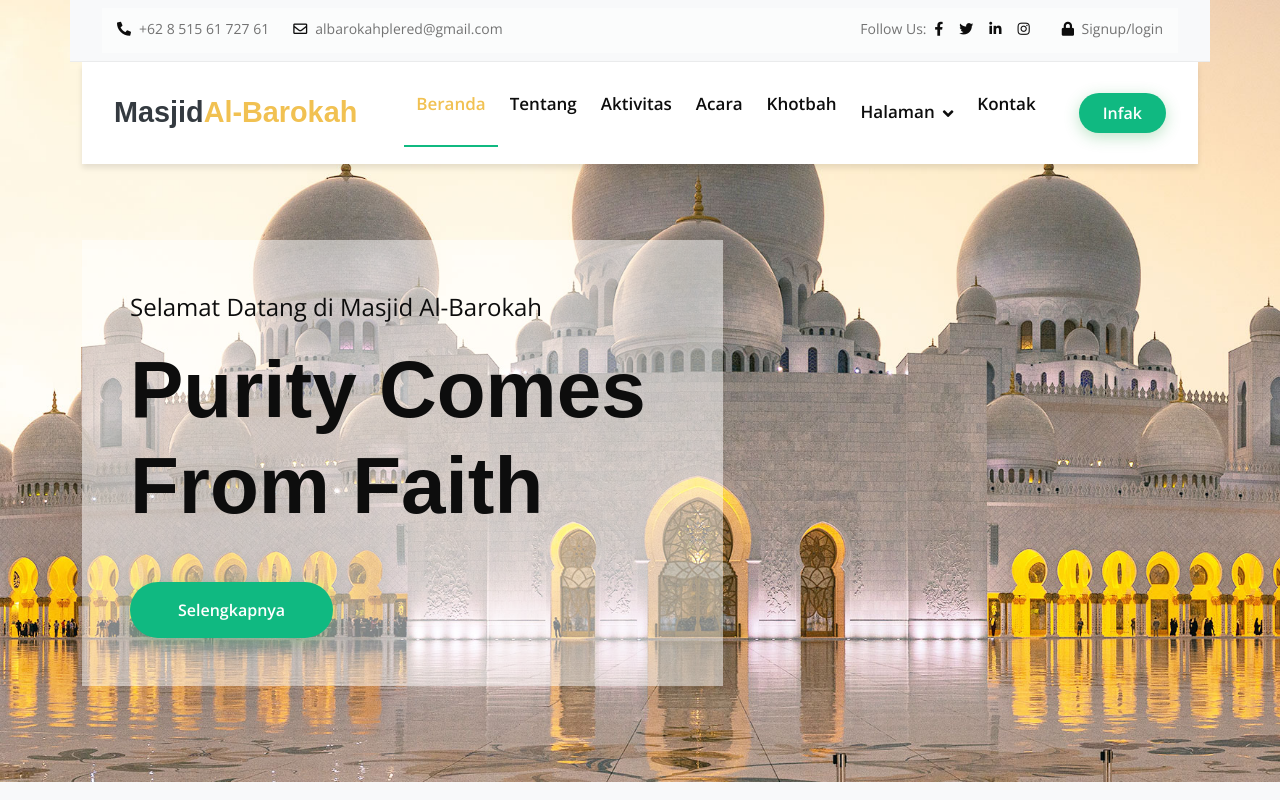
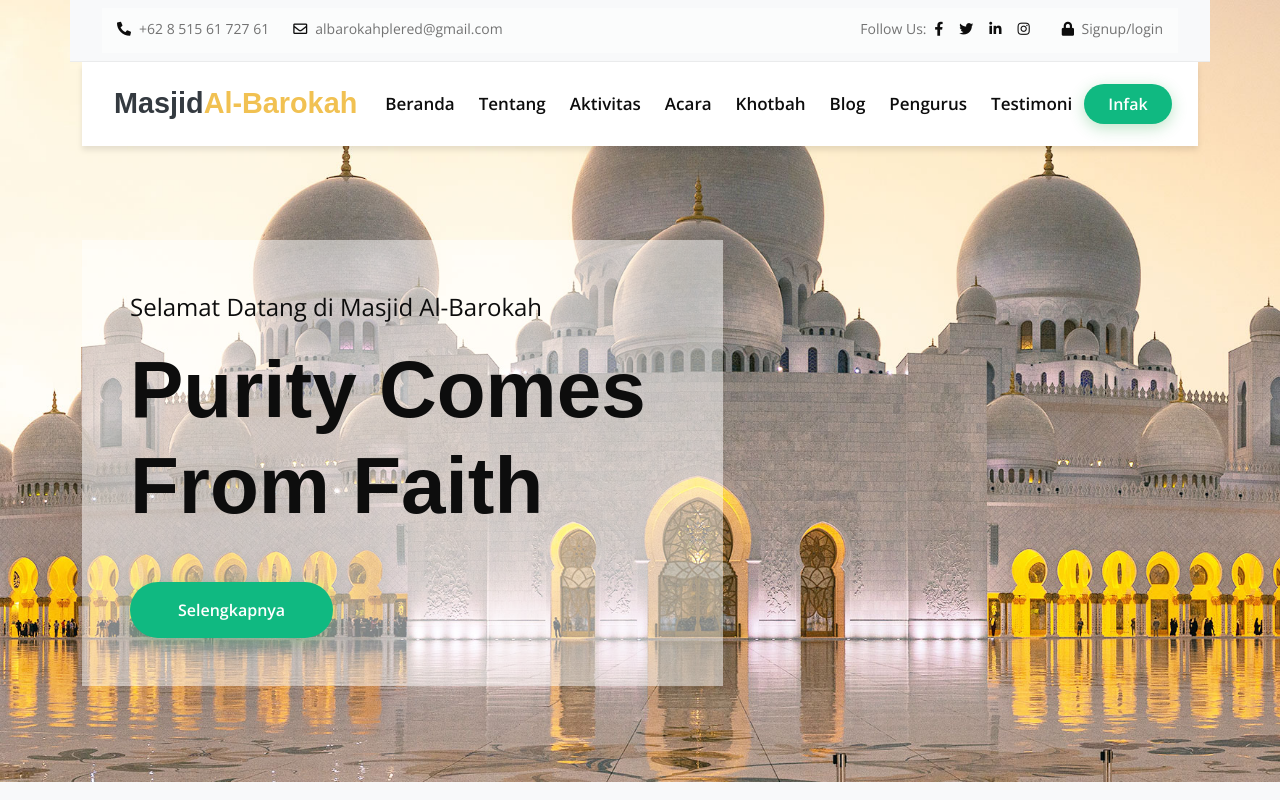
Before and after one commit to albarokahplered/albarokah, a React (Vite) app: page / in a window 1280 px wide. Shown: the top 800 px of the page. Built offline with nearby package versions, Linux system fonts and the light colour scheme.

Commit message:
Ubah navigasi menjadi single-page dengan fitur force scroll (smooth scrolling)

```diff
--- a/src/components/Footer.jsx
+++ b/src/components/Footer.jsx
@@ -1,5 +1,4 @@
 import React from 'react';
-import { Link } from 'react-router-dom';
 
 function Footer() {
   return (
@@ -51,14 +50,12 @@ function Footer() {
                       <div className="footer-item mt-5">
                           <h4 className="text-light mb-4">Explore Link</h4>
                           <div className="d-flex flex-column align-items-start">
-                              <Link className="text-body mb-2" to="/"><i className="fa fa-check text-primary me-2"></i>Home</Link>
-                              <Link className="text-body mb-2" to="/about"><i className="fa fa-check text-primary me-2"></i>About Us</Link>
-                              <Link className="text-body mb-2" to="/activity"><i className="fa fa-check text-primary me-2"></i>Our Features</Link>
-                              <Link className="text-body mb-2" to="/contact"><i className="fa fa-check text-primary me-2"></i>Contact us</Link>
-                              <Link className="text-body mb-2" to="/blog"><i className="fa fa-check text-primary me-2"></i>Our Blog</Link>
-                              <Link className="text-body mb-2" to="/event"><i className="fa fa-check text-primary me-2"></i>Our Events</Link>
-                              <Link className="text-body mb-2" to="/"><i className="fa fa-check text-primary me-2"></i>Donations</Link>
-                              <Link className="text-body mb-2" to="/sermon"><i className="fa fa-check text-primary me-2"></i>Sermons</Link>
+                              <a className="text-body mb-2" href="#home"><i className="fa fa-check text-primary me-2"></i>Home</a>
+                              <a className="text-body mb-2" href="#about"><i className="fa fa-check text-primary me-2"></i>About Us</a>
+                              <a className="text-body mb-2" href="#activities"><i className="fa fa-check text-primary me-2"></i>Our Features</a>
+                              <a className="text-body mb-2" href="#blog"><i className="fa fa-check text-primary me-2"></i>Our Blog</a>
+                              <a className="text-body mb-2" href="#event"><i className="fa fa-check text-primary me-2"></i>Our Events</a>
+                              <a className="text-body mb-2" href="#sermon"><i className="fa fa-check text-primary me-2"></i>Sermons</a>
                           </div>
                       </div>
                   </div>
--- a/src/components/Header.jsx
+++ b/src/components/Header.jsx
@@ -1,10 +1,6 @@
 import React from 'react';
-import { Link, useLocation } from 'react-router-dom';
 
 function Header() {
-  const location = useLocation();
-  const path = location.pathname;
-
   return (
     <>
       {/* Topbar start */}
@@ -37,29 +33,22 @@ function Header() {
           </div>
           <div className="container">
               <nav className="navbar navbar-light navbar-expand-lg py-3">
-                  <Link to="/" className="navbar-brand">
+                  <a href="#home" className="navbar-brand">
                       <h1 className="mb-0">Masjid<span className="text-primary">Al-Barokah</span> </h1>
-                  </Link>
+                  </a>
                   <button className="navbar-toggler" type="button" data-bs-toggle="collapse" data-bs-target="#navbarCollapse">
                       <span className="fa fa-bars text-primary"></span>
                   </button>
                   <div className="collapse navbar-collapse bg-white" id="navbarCollapse">
                       <div className="navbar-nav ms-lg-auto mx-xl-auto">
-                          <Link to="/" className={`nav-item nav-link ${path === '/' ? 'active' : ''}`}>Beranda</Link>
-                          <Link to="/about" className={`nav-item nav-link ${path === '/about' ? 'active' : ''}`}>Tentang</Link>
-                          <Link to="/activity" className={`nav-item nav-link ${path === '/activity' ? 'active' : ''}`}>Aktivitas</Link>
-                          <Link to="/event" className={`nav-item nav-link ${path === '/event' ? 'active' : ''}`}>Acara</Link>
-                          <Link to="/sermon" className={`nav-item nav-link ${path === '/sermon' ? 'active' : ''}`}>Khotbah</Link>
-                          <div className="nav-item dropdown">
-                              <a href="#" className="nav-link dropdown-toggle" data-bs-toggle="dropdown">Halaman</a>
-                              <div className="dropdown-menu m-0 rounded-0">
-                                  <Link to="/blog" className="dropdown-item">Latest Blog</Link>
-                                  <Link to="/team" className="dropdown-item">Our Team</Link>
-                                  <Link to="/testimonial" className="dropdown-item">Testimonial</Link>
-                                  <Link to="/404" className="dropdown-item">404 Page</Link>
-                              </div>
-                          </div>
-                          <Link to="/contact" className={`nav-item nav-link ${path === '/contact' ? 'active' : ''}`}>Kontak</Link>
+                          <a href="#home" className="nav-item nav-link">Beranda</a>
+                          <a href="#about" className="nav-item nav-link">Tentang</a>
+                          <a href="#activities" className="nav-item nav-link">Aktivitas</a>
+                          <a href="#event" className="nav-item nav-link">Acara</a>
+                          <a href="#sermon" className="nav-item nav-link">Khotbah</a>
+                          <a href="#blog" className="nav-item nav-link">Blog</a>
+                          <a href="#team" className="nav-item nav-link">Pengurus</a>
+                          <a href="#testimonial" className="nav-item nav-link">Testimoni</a>
                       </div>
                       <a href="" className="btn btn-primary py-2 px-4 d-none d-xl-inline-block">Infak</a>
                   </div>
--- a/src/index.css
+++ b/src/index.css
@@ -452,3 +452,5 @@ footer {
     font-size: 2.5rem;
   }
 }
+
+html { scroll-behavior: smooth; scroll-padding-top: 120px; }
--- a/src/pages/Home.jsx
+++ b/src/pages/Home.jsx
@@ -4,7 +4,7 @@ function Home() {
   return (
     <>
       {/* Hero Start */}
-        <div className="container-fluid hero-header">
+        <div id="home" className="container-fluid hero-header">
             <div className="container">
                 <div className="row">
                     <div className="col-lg-7">
@@ -21,7 +21,7 @@ function Home() {
 
 
         {/* About Satrt */}
-        <div className="container-fluid about py-5">
+        <div id="about" className="container-fluid about py-5">
             <div className="container py-5">
                 <div className="row g-5 mb-5">
                     <div className="col-xl-6">
@@ -104,7 +104,7 @@ function Home() {
 
 
         {/* Activities Start */}
-        <div className="container-fluid activities py-5">
+        <div id="activities" className="container-fluid activities py-5">
             <div className="container py-5">
                 <div className="mx-auto text-center mb-5 wow fadeIn" data-wow-delay="0.1s" style={{maxWidth: '700px'}}>
                     <p className="fs-5 text-uppercase text-primary">Activities</p>
@@ -178,7 +178,7 @@ function Home() {
 
 
         {/* Events Start */}
-        <div className="container-fluid event py-5">
+        <div id="event" className="container-fluid event py-5">
             <div className="container py-5">
                 <h1 className="display-3 mb-5 wow fadeIn" data-wow-delay="0.1s">Upcoming <span className="text-primary">Events</span></h1>
                 <div className="row g-4 event-item wow fadeIn" data-wow-delay="0.1s">
@@ -250,7 +250,7 @@ function Home() {
 
 
         {/* Sermon Start */}
-        <div className="container-fluid sermon py-5">
+        <div id="sermon" className="container-fluid sermon py-5">
             <div className="container py-5">
                 <div className="text-center mx-auto mb-5 wow fadeIn" data-wow-delay="0.1s" style={{maxWidth: '700px'}}>
                     <p className="fs-5 text-uppercase text-primary">Sermons</p>
@@ -336,7 +336,7 @@ function Home() {
 
 
         {/* Blog Start */}
-        <div className="container-fluid py-5">
+        <div id="blog" className="container-fluid py-5">
             <div className="container py-5">
                 <h1 className="display-3 mb-5 wow fadeIn" data-wow-delay="0.1s">Latest From <span className="text-primary">Our Blog</span></h1>
                 <div className="row g-4 justify-content-center">
@@ -416,7 +416,7 @@ function Home() {
 
 
         {/* Team Start */}
-        <div className="container-fluid team py-5">
+        <div id="team" className="container-fluid team py-5">
             <div className="container py-5">
                 <div className="text-center mx-auto mb-5 wow fadeIn" data-wow-delay="0.1s" style={{maxWidth: '700px'}}>
                     <p className="fs-5 text-uppercase text-primary">Our Team</p>
@@ -502,7 +502,7 @@ function Home() {
 
 
         {/* Testiminial Start */}
-        <div className="container-fluid testimonial py-5">
+        <div id="testimonial" className="container-fluid testimonial py-5">
             <div className="container py-5">
                 <div className="text-center mx-auto mb-5 wow fadeIn" data-wow-delay="0.1s" style={{maxWidth: '700px'}}>
                     <p className="fs-5 text-uppercase text-primary">Testimonial</p>
```
